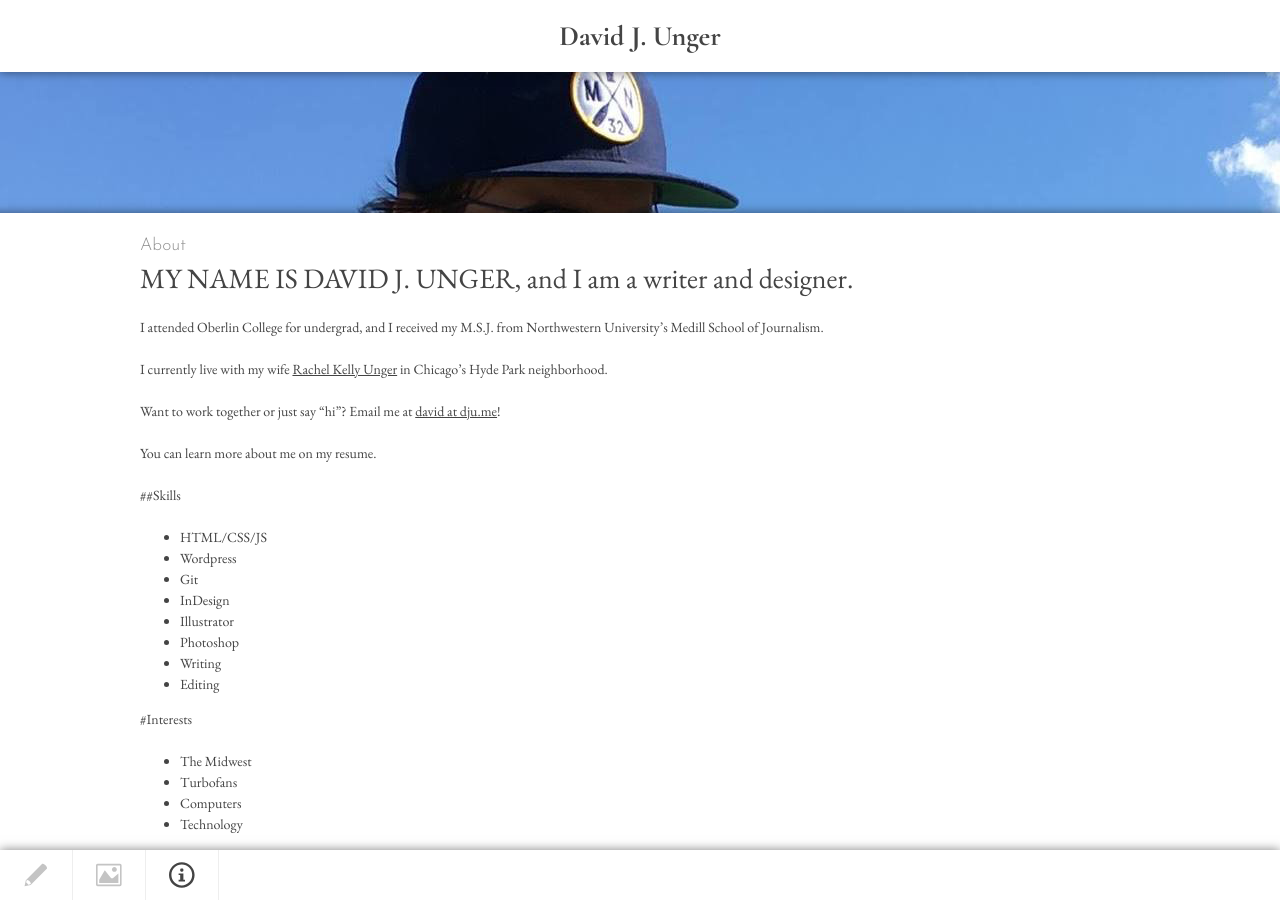
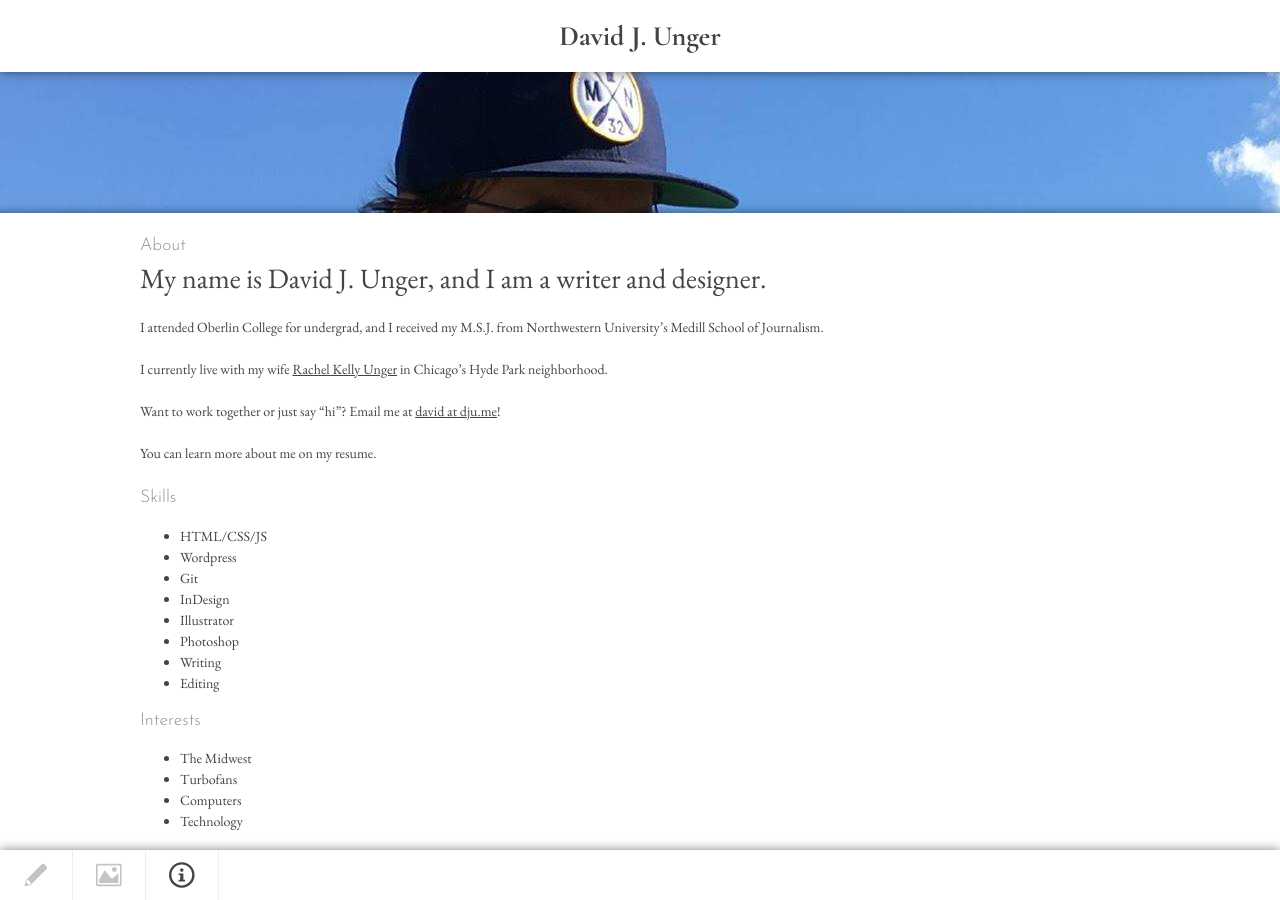
Before and after one commit to dungerdunger/dungerdunger.github.io, a Jekyll site: the page built from _pages/03_about.md, in a window 1280 px wide and 900 px high, scrolled down 237 px. Built offline with Jekyll 4.4.1, drawn with Linux system fonts in a browser that asks for light colours.

```diff
--- a/_pages/03_about.md
+++ b/_pages/03_about.md
@@ -5,7 +5,7 @@ permalink: /about/
 img: /assets/img/dju.jpg
 ---
 
-MY NAME IS DAVID J. UNGER, and I am a writer and designer.
+My name is David J. Unger, and I am a writer and designer.
 
 I attended Oberlin College for undergrad, and I received my M.S.J. from Northwestern University's Medill School of Journalism.
 
@@ -16,7 +16,7 @@ Want to work together or just say "hi"? Email me at [david at dju.me](mailto:dav
 You can learn more about me on my resume.
 
 
-##Skills
+## Skills
 
 * HTML/CSS/JS
 * Wordpress
@@ -27,14 +27,14 @@ You can learn more about me on my resume.
 * Writing
 * Editing
 
-#Interests
+## Interests
 
 * The Midwest
 * Turbofans
 * Computers
 * Technology
 
-#Gear
+## Gear
 * cameras:
 * desktop:
 * laptop:
```
